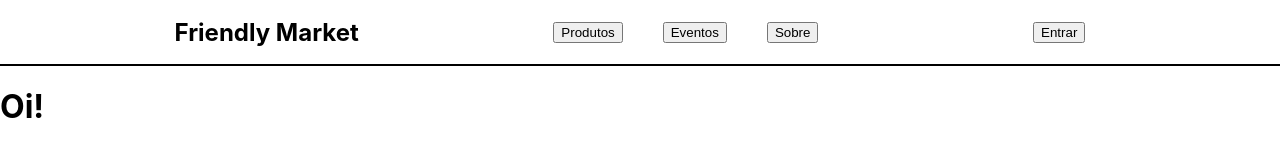
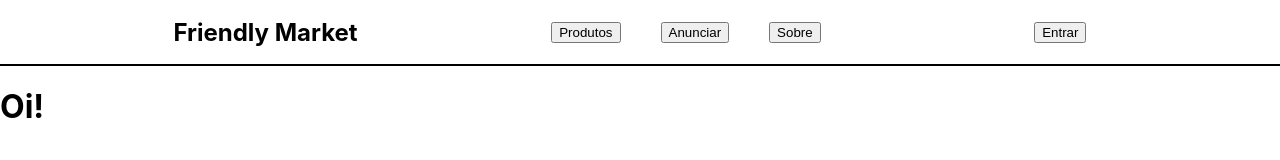
Before and after one commit to jeff-lf/Friendly-market, a React (Create React App) app: page / in a window 1280 px wide. Shown: the top 160 px of the page. Built offline with nearby package versions, Linux system fonts and the light colour scheme.

Commit message:
feat: redirecionar para aboutUs

```diff
--- a/src/App.js
+++ b/src/App.js
@@ -1,10 +1,12 @@
 import './App.css';
 import {Header} from './components/Header'
+import {AboutUs} from './pages/AboutUs'
+
 
 function App() {
   return (
     <>
-    <Header />
+    <AboutUs />
     <h1>Oi!</h1>
     </>
   );
--- a/src/components/Header/index.jsx
+++ b/src/components/Header/index.jsx
@@ -12,13 +12,18 @@ export const Header = () => {
     //localStorage.setItem()
     const token = localStorage.getItem('@token')
 
+    const handleClick = () => {
+        history.push("/dashboard")
+       //request();
+    }
+
     return (
         <PageContainer>
         <Container>
             <h1>Friendly Market</h1>
             <div className="buttons">
-                <button onClick={() => history.push('/dashboard')}>Produtos</button>
-                <button>Eventos</button>
+                <button onClick={() => handleClick()}>Produtos</button>
+                <button>Anunciar</button>
                 <button onClick={() => history.push('/aboutUs')} >Sobre</button>
             </div>
             <div>
--- a/src/pages/AboutUs/index.jsx
+++ b/src/pages/AboutUs/index.jsx
@@ -1,8 +1,13 @@
+import { Container } from './style'
+import { Header } from '../../components/Header'
+
+
 export const AboutUs = () => {
 
     return (
-        <>
+        <Container>
+            <Header />
 
-        </>
+        </Container>
     )
 }
--- /dev/null
+++ b/src/pages/AboutUs/style.js
@@ -0,0 +1,5 @@
+import styled from 'styled-components'
+
+export const Container = styled.div`
+
+`
```
